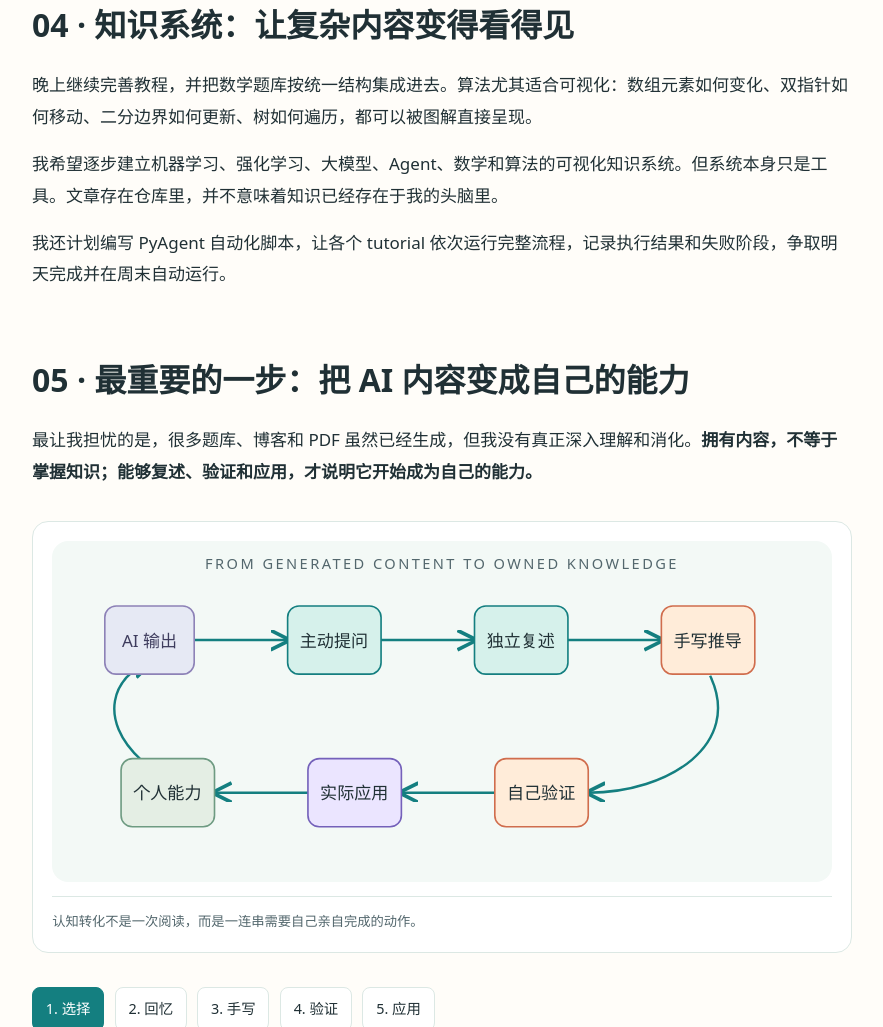
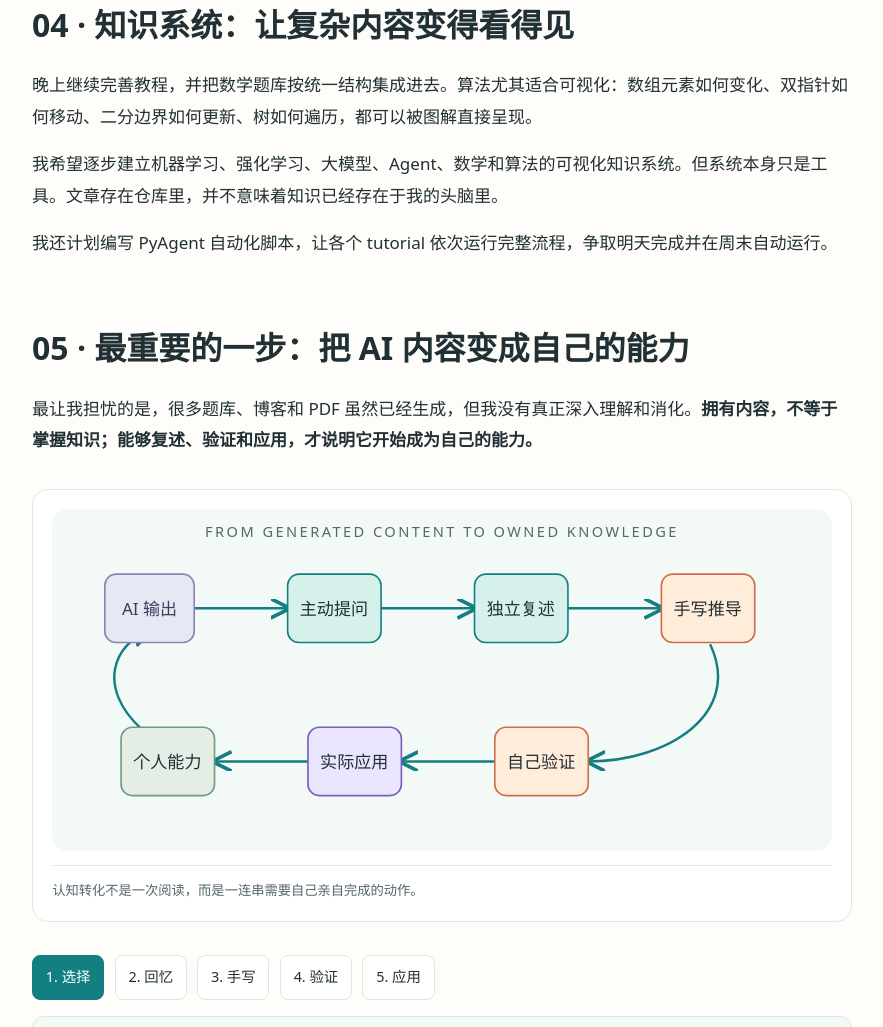
Before and after one commit to 1998x-stack/xm-journal, a plain HTML site: page posts/2026/11/2026-11-20/index.html in a window 1280 px wide. Shown: the part 3132-4159 px from the top of the page, without its empty margins (335-1218 px from the left). Drawn offline with Linux system fonts and the light colour scheme.

Commit message:
journal: keep visual entry grounded in spoken input

```diff
--- a/posts/2026/11/2026-11-20/index.html
+++ b/posts/2026/11/2026-11-20/index.html
@@ -112,7 +112,7 @@
         <h2 id="learning-heading">04 · 知识系统：让复杂内容变得看得见</h2>
         <p>晚上继续完善教程，并把数学题库按统一结构集成进去。算法尤其适合可视化：数组元素如何变化、双指针如何移动、二分边界如何更新、树如何遍历，都可以被图解直接呈现。</p>
         <p>我希望逐步建立机器学习、强化学习、大模型、Agent、数学和算法的可视化知识系统。但系统本身只是工具。文章存在仓库里，并不意味着知识已经存在于我的头脑里。</p>
-        <p>我还计划编写 PyAgent 自动化脚本，让各个 tutorial 依次运行完整流程，记录执行结果和失败阶段，争取明天完成并在周末自动运行。</p>
+        <p>我还计划编写 PyAgent 自动化脚本，让各个 tutorial 依次运行完整流程，争取明天完成并在周末自动运行。</p>
       </section>
 
       <section id="internalize" aria-labelledby="internalize-heading">
```
